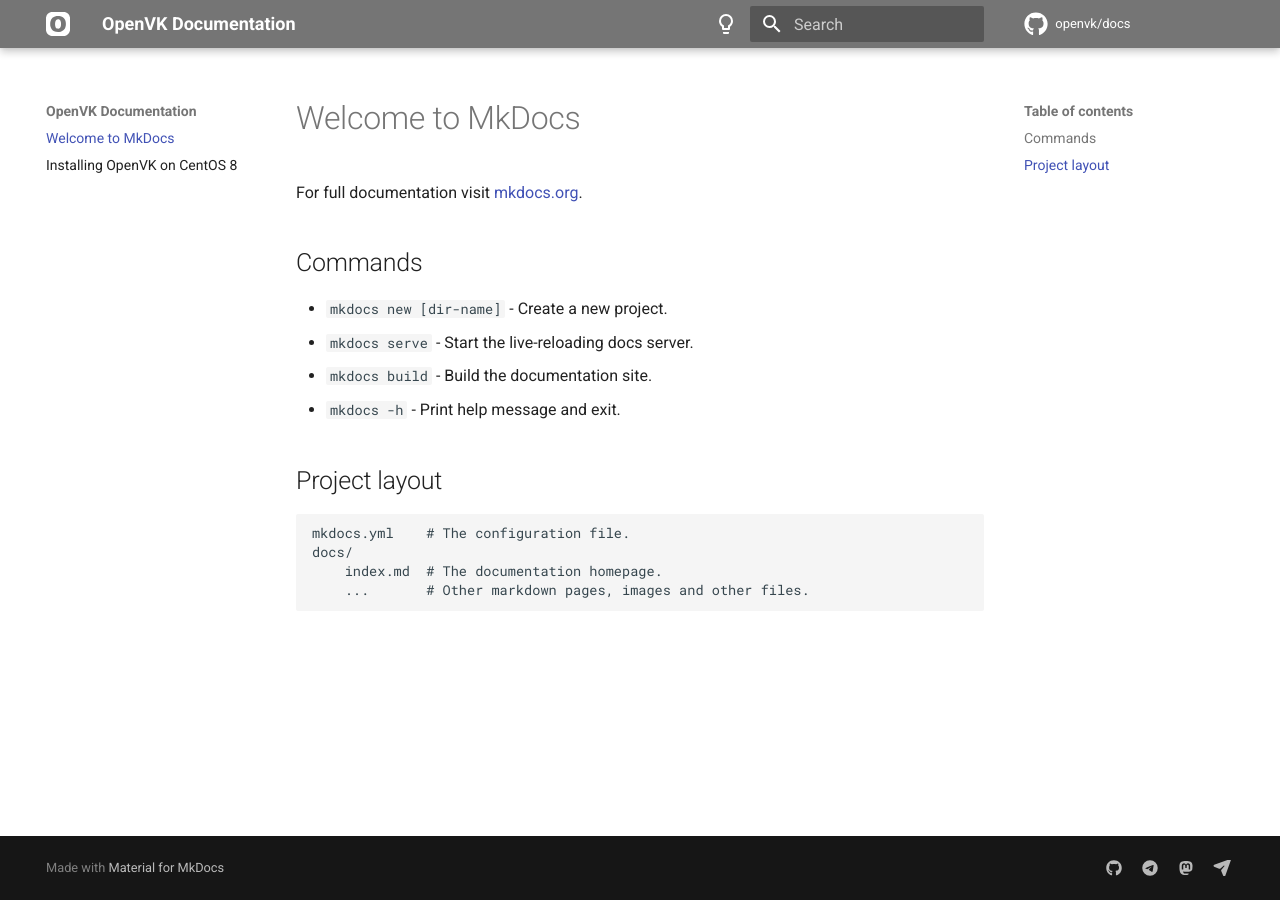
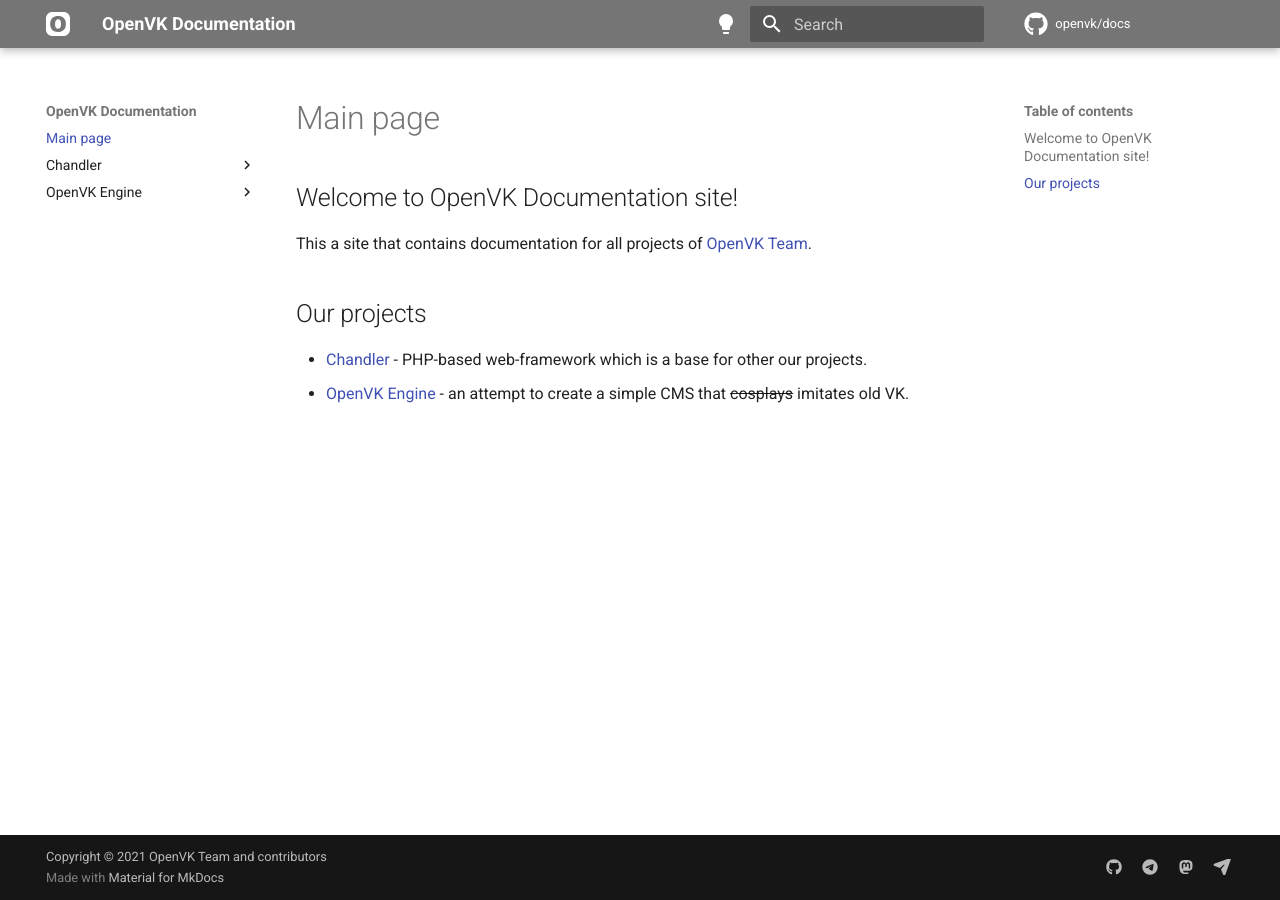
Before and after one commit to OpenVK/docs, an MkDocs documentation site: the page built from docs/index.md, in a window 1280 px wide. Built offline with MkDocs 1.6.1 and Material for MkDocs 9.7.7, drawn with Linux system fonts in a browser that asks for light colours; comment, search, counter and statistics services are not loaded.

Commit message:
Filling in some stubs

```diff
--- a/docs/index.md
+++ b/docs/index.md
@@ -1,17 +1,8 @@
-# Welcome to MkDocs
+# Main page
 
-For full documentation visit [mkdocs.org](https://www.mkdocs.org).
+## Welcome to OpenVK Documentation site!
+This a site that contains documentation for all projects of [OpenVK Team](https://github.com/openvk).
 
-## Commands
-
-* `mkdocs new [dir-name]` - Create a new project.
-* `mkdocs serve` - Start the live-reloading docs server.
-* `mkdocs build` - Build the documentation site.
-* `mkdocs -h` - Print help message and exit.
-
-## Project layout
-
-    mkdocs.yml    # The configuration file.
-    docs/
-        index.md  # The documentation homepage.
-        ...       # Other markdown pages, images and other files.
+## Our projects
+* [Chandler](/chandler/about) - PHP-based web-framework which is a base for other our projects.
+* [OpenVK Engine](/openvk_engine/about) - an attempt to create a simple CMS that ~~cosplays~~ imitates old VK.
--- a/mkdocs.yml
+++ b/mkdocs.yml
@@ -9,14 +9,14 @@
       primary: grey
       accent: blue
       toggle:
-        icon: material/lightbulb-outline
+        icon: material/lightbulb
         name: Switch to dark mode
     - media: "(prefers-color-scheme: dark)"
       scheme: slate
       primary: grey
       accent: blue
       toggle:
-        icon: material/lightbulb
+        icon: material/lightbulb-outline
         name: Switch to light mode
   icon:
     repo: fontawesome/brands/github
@@ -25,6 +25,20 @@
 
 repo_url: https://github.com/openvk/docs
 repo_name: openvk/docs
+
+nav:
+  - 'Main page': 'index.md'
+  - Chandler:
+    - 'chandler/about.md'
+    - 'chandler/installing.md'
+  - 'OpenVK Engine':
+    - 'openvk_engine/about.md'
+    - 'API':
+      - 'openvk_engine/api/description.md'
+    - 'Tutorials':
+      - 'openvk_engine/centos8_installation.md'
+
+copyright: Copyright &copy; 2021 OpenVK Team and contributors
 
 extra:
   social:
```
Also changed, not shown: docs/chandler/about.md (added, +9 -0 lines), docs/chandler/installing.md (added, +33 -0 lines), docs/openvk_engine/about.md (added, +73 -0 lines), docs/openvk_engine/api/description.md (added, +2 -0 lines), docs/openvk_engine/centos8_installation.md (renamed from docs/centos8_installation.md, +1 -1 lines).
